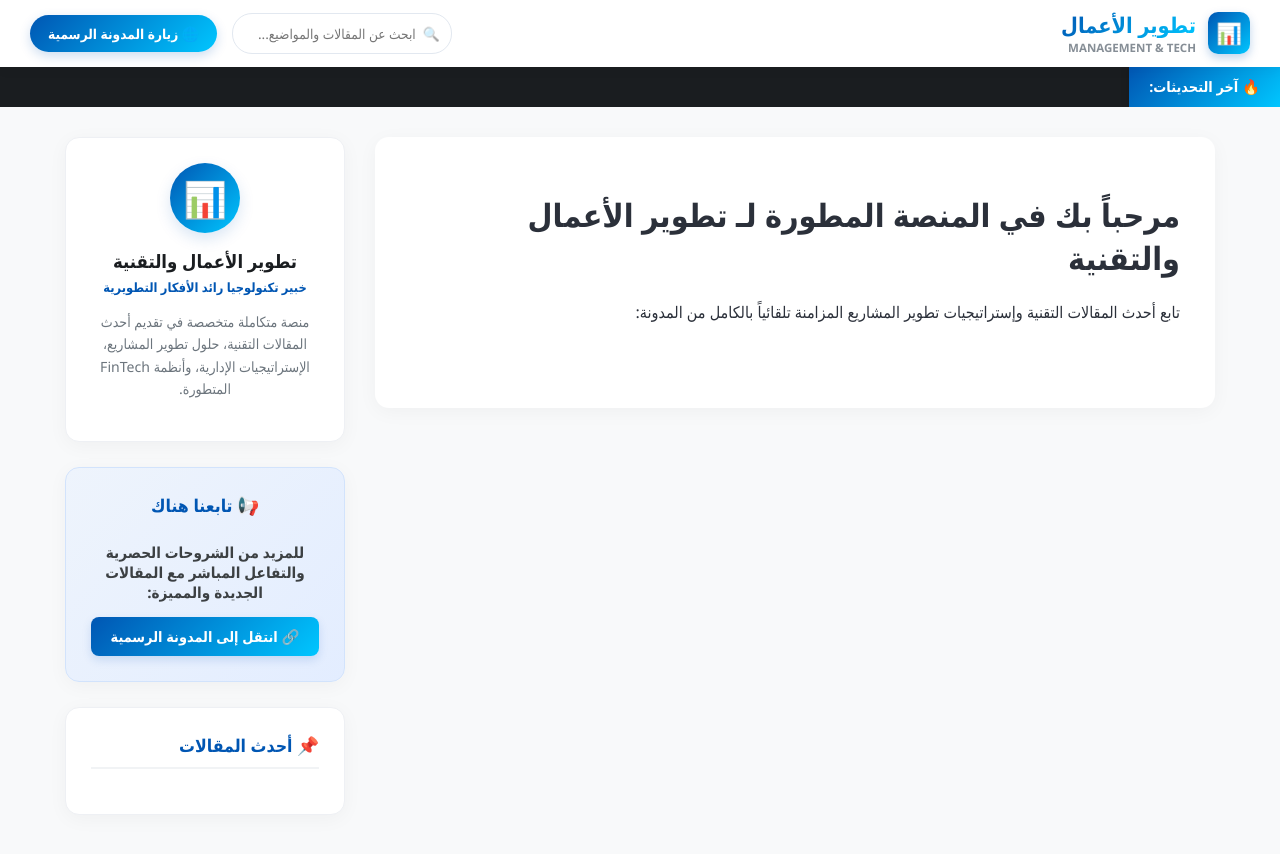
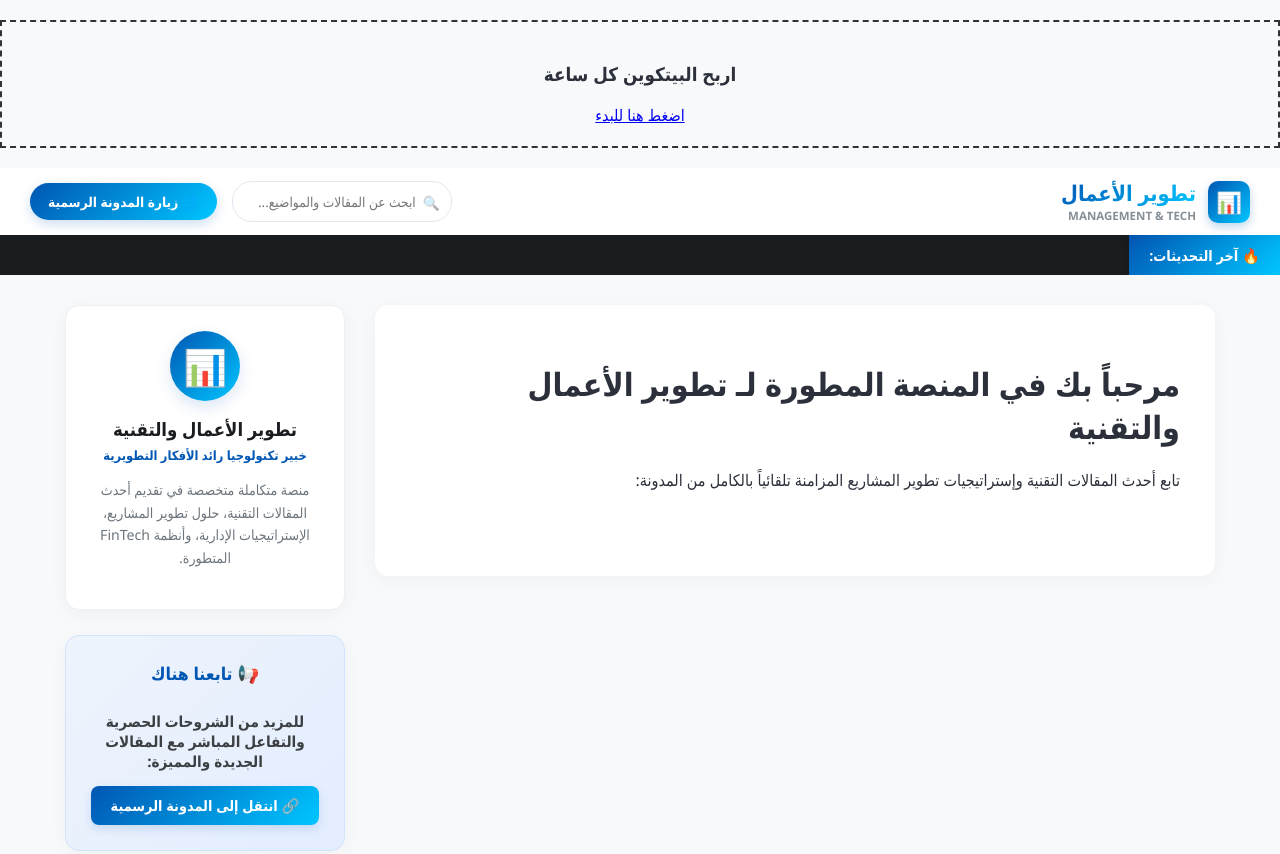
Before and after one commit to malek227/malek227.github.io, a plain HTML site: page index.html in a window 1280 px wide. Shown: the top 854 px of the page. Drawn offline with Linux system fonts and the light colour scheme.

Commit message:
Add Bitcoin earning promotion to index.html
Added a promotional section for Bitcoin earnings.

```diff
--- a/index.html
+++ b/index.html
@@ -1,6 +1,11 @@
 <!DOCTYPE html>
 <html lang="ar" dir="rtl">
 <head>
+    <div style="text-align: center; padding: 20px; border: 2px dashed #333; margin: 20px 0;">
+    <h3>اربح البيتكوين كل ساعة</h3>
+    <a href="https://freebitco.in/?r=53965522">اضغط هنا للبدء</a>
+    </div>
+
     <meta charset="UTF-8">
     <meta name="viewport" content="width=device-width, initial-scale=1.0">
     <title>تطوير الأعمال والتقنية</title>
```
